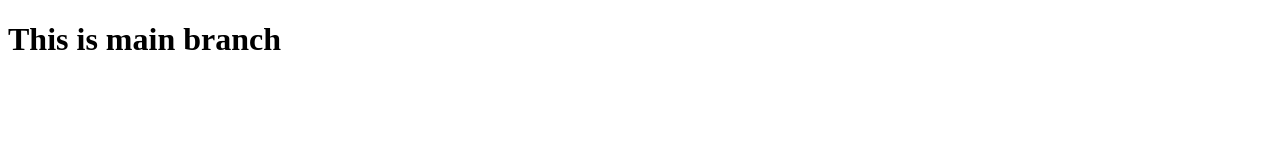
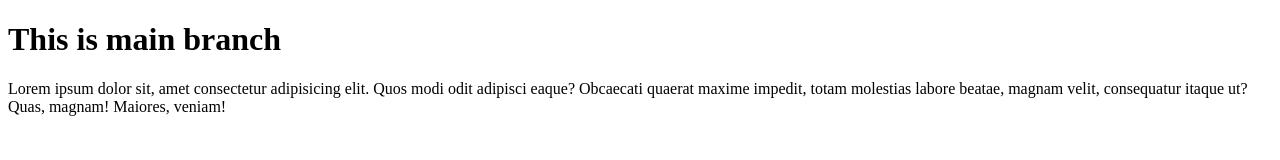
Before and after one commit to messumalisheeno/Learning-HTML, a plain HTML site: page index.html in a window 1280 px wide. Drawn offline with Linux system fonts and the light colour scheme.

Commit message:
paragraph tag

```diff
--- a/index.html
+++ b/index.html
@@ -7,5 +7,6 @@
 </head>
 <body>
     <h1>This is main branch</h1>
+    <p>Lorem ipsum dolor sit, amet consectetur adipisicing elit. Quos modi odit adipisci eaque? Obcaecati quaerat maxime impedit, totam molestias labore beatae, magnam velit, consequatur itaque ut? Quas, magnam! Maiores, veniam!</p>
 </body>
 </html>
```
